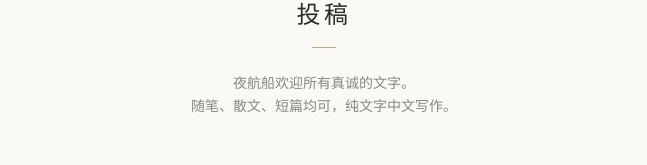
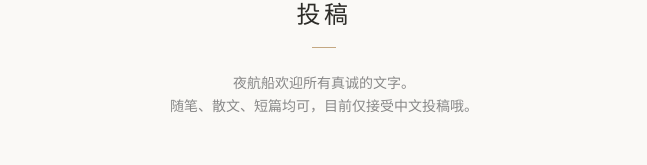
Before and after one commit to huanyuzhao00-sketch/essay-portfolio, a Next.js app: page /submit in a window 1280 px wide. Shown: the part 154-319 px from the top of the page, without its empty margins (316-963 px from the left). Built offline with nearby package versions, Linux system fonts and the light colour scheme.

Commit message:
Update page.tsx

```diff
--- a/src/app/submit/page.tsx
+++ b/src/app/submit/page.tsx
@@ -21,7 +21,7 @@ export default function SubmitPage() {
         <div className="w-6 h-px bg-ochre mx-auto mb-6" />
         <p className="text-sm text-text-muted leading-relaxed">
           夜航船欢迎所有真诚的文字。<br />
-          随笔、散文、短篇均可，纯文字中文写作。
+          随笔、散文、短篇均可，目前仅接受中文投稿哦。
         </p>
       </div>
 
```
